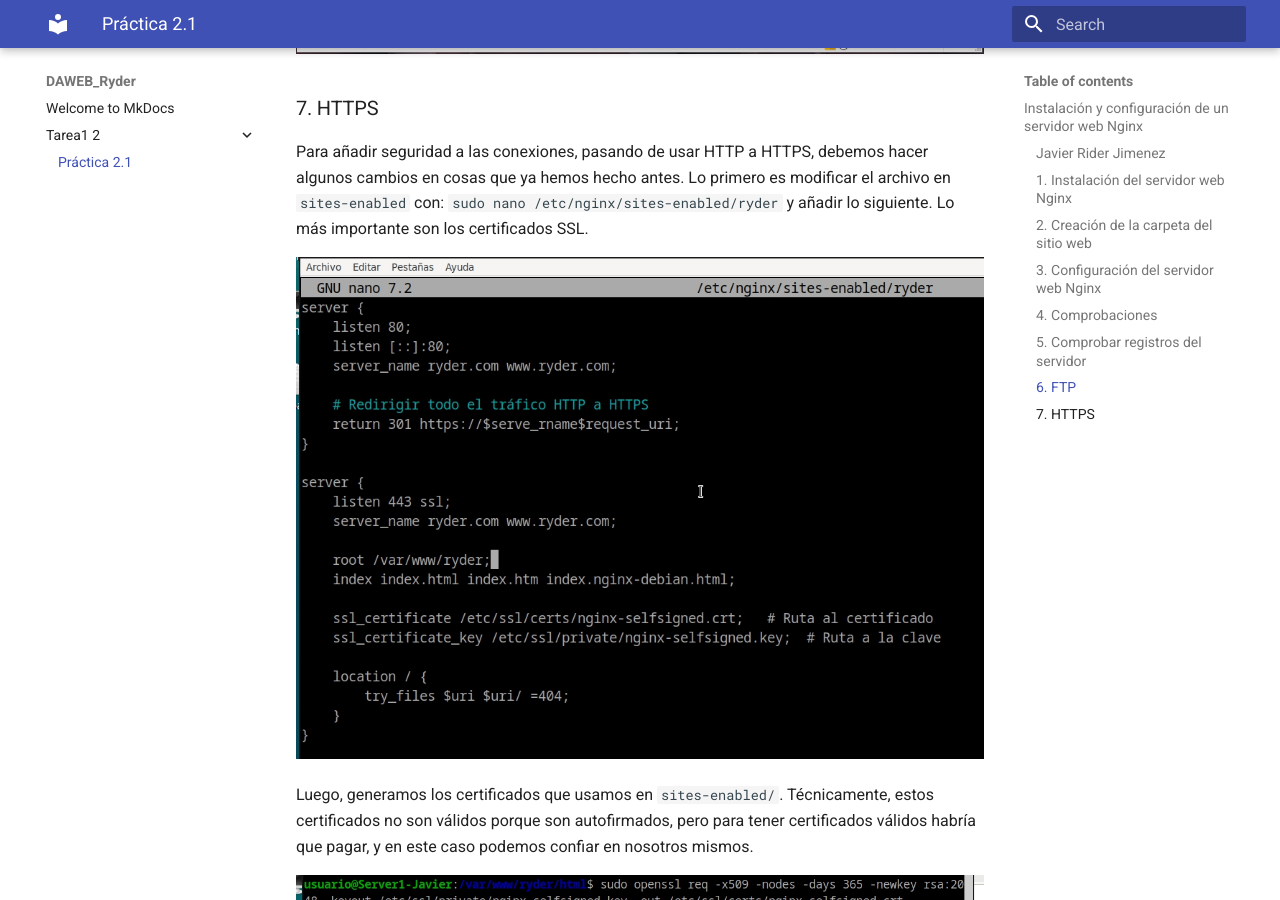
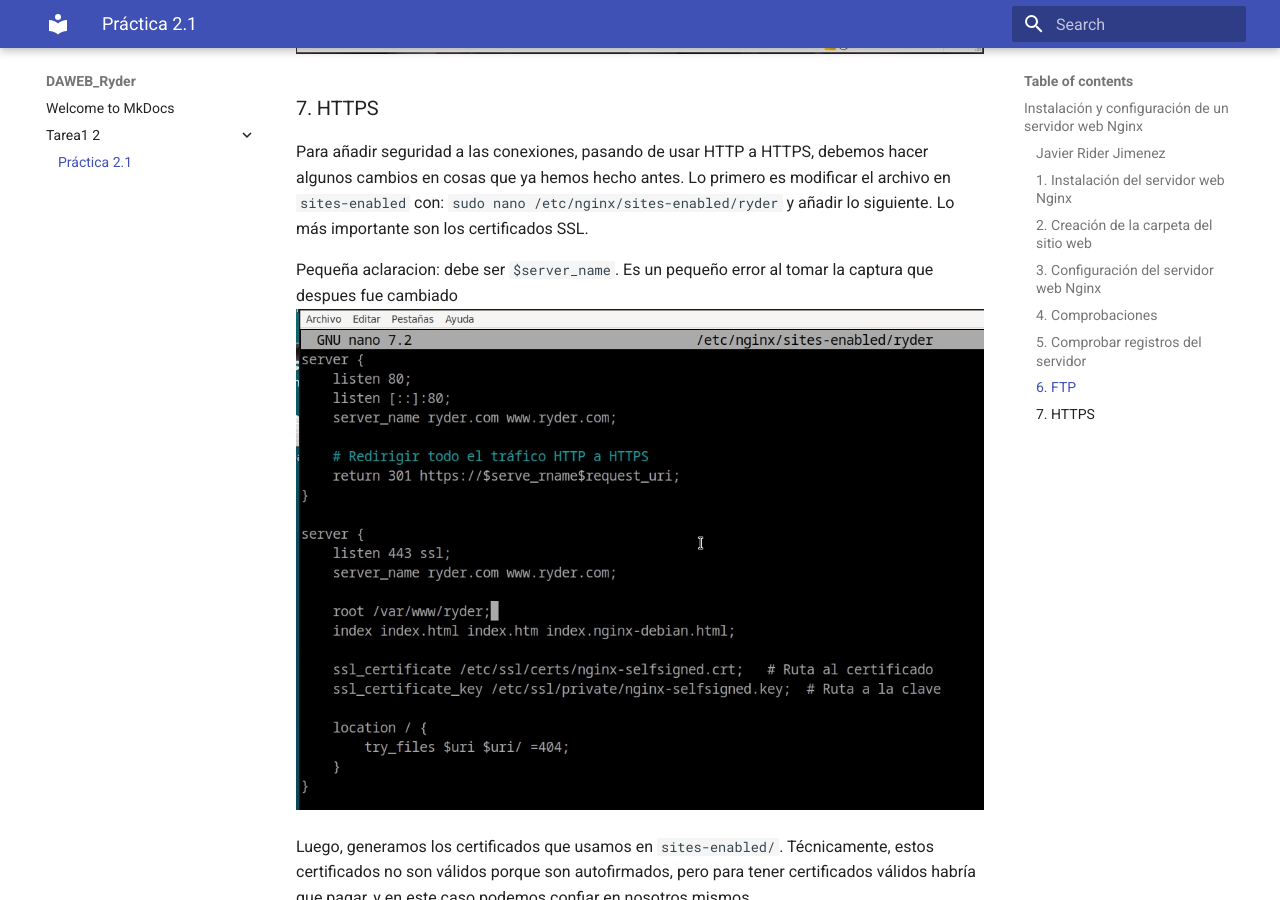
Before and after one commit to Ryder-671-GranCapitan/Ryder-671-GranCapitan.github.io, an MkDocs documentation site: the page built from docs/Tarea1_2/Tarea1_2.md, in a window 1280 px wide and 900 px high, scrolled down 6589 px. Built offline with MkDocs 1.6.1 and Material for MkDocs 9.7.7, drawn with Linux system fonts in a browser that asks for light colours.

Commit message:
Update Tarea1_2.md
pequeña alacarcion en una captura de https

```diff
--- a/docs/Tarea1_2/Tarea1_2.md
+++ b/docs/Tarea1_2/Tarea1_2.md
@@ -125,6 +125,7 @@ Nos dará un aviso debido al certificado usado por el servidor SFTP, pero como n
 
 Para añadir seguridad a las conexiones, pasando de usar HTTP a HTTPS, debemos hacer algunos cambios en cosas que ya hemos hecho antes. Lo primero es modificar el archivo en `sites-enabled` con: `sudo nano /etc/nginx/sites-enabled/ryder` y añadir lo siguiente. Lo más importante son los certificados SSL.
 
+Pequeña aclaracion: debe ser `$server_name`. Es un pequeño error al tomar la captura que despues fue cambiado
 ![Modificación de sites-enabled](Imagenes/screenshot.17.jpg)
 
 Luego, generamos los certificados que usamos en `sites-enabled/`. Técnicamente, estos certificados no son válidos porque son autofirmados, pero para tener certificados válidos habría que pagar, y en este caso podemos confiar en nosotros mismos.
```
